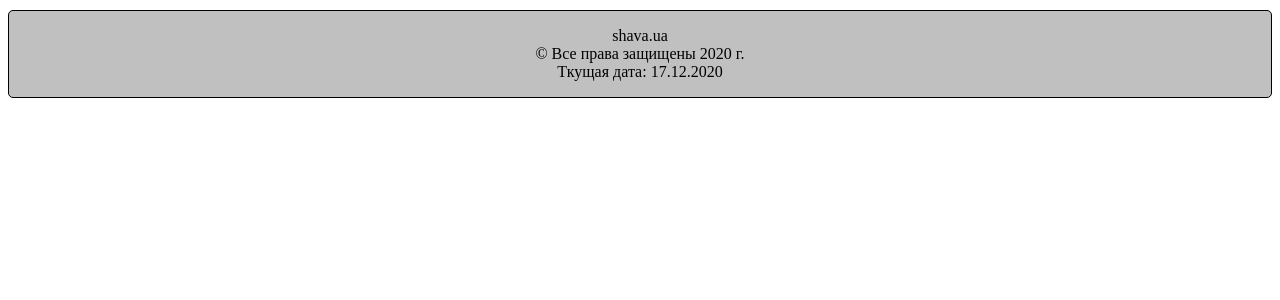
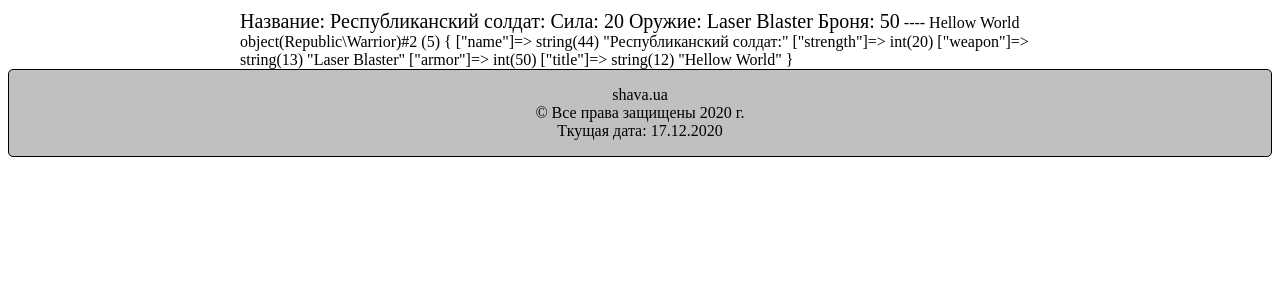
Before and after one commit to Shavius/test2, a PHP site: page /test.php in a window 1280 px wide. Shown: the part 166-466 px from the top of the page. Run offline with PHP 8.4, Linux system fonts and the light colour scheme; style sheets or scripts are compiled from the project's sources.

Commit message:
Trait Update 1 Создал Траит

```diff
--- /dev/null
+++ b/src/blocks/republic.php
@@ -0,0 +1,23 @@
+<?php
+namespace Republic;
+
+use Traits\hellowWorld;
+
+class Warrior {
+    use hellowWorld;
+
+    public $name = 'Республиканский солдат:';
+    public $strength = 20;
+    public $weapon = 'Laser Blaster';
+    public $armor = 50;
+
+    public function getProperties () {
+        $na = $this -> name;
+        $st = $this -> strength;
+        $we = $this -> weapon;
+        $ar = $this -> armor;
+        return "<span class=\"color-1\">" . 'Название: ' . $na . ' Сила: ' . $st . ' Оружие: ' . $we . ' Броня: ' . $ar . "</span>";
+    }
+}
+
+?>
--- /dev/null
+++ b/src/blocks/traits.php
@@ -0,0 +1,11 @@
+<?php
+namespace Traits;
+
+    trait hellowWorld {
+        public $title = 'Hellow World';
+
+        public function hellowWorld () {
+            return $this -> title;
+        }
+    }
+?>
--- a/src/scss/partials/_main.scss
+++ b/src/scss/partials/_main.scss
@@ -26,4 +26,10 @@
             width: 50%;
         }
     }
+
 }
+
+.color-1 {
+    font-size: 20px;
+    margin: 10px 0;
+}
--- a/src/test.php
+++ b/src/test.php
@@ -1,12 +1,25 @@
 <?php
+
+use Republic\Warrior as RepublicWarrior;
+
     $title = 'Test';
     require ('blocks/header.php');
     require ('blocks/nav.php');
+    require ('blocks/traits.php');
+    require ('blocks/republic.php');
 ?>
     <div class="wrapper">
         <div class="main__other">
             <?php
 
+                $RepublicSoldier_1 = new RepublicWarrior();
+
+                echo $RepublicSoldier_1->getProperties();
+                echo ' ---- ' . $RepublicSoldier_1->hellowWorld();
+                echo '<br>';
+
+                var_dump($RepublicSoldier_1);
+
             ?>
         </div>
     </div>
```
